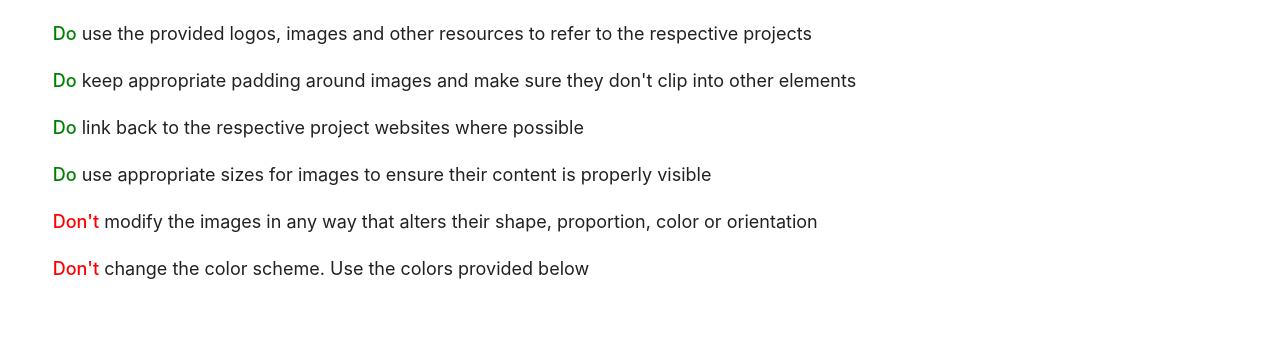
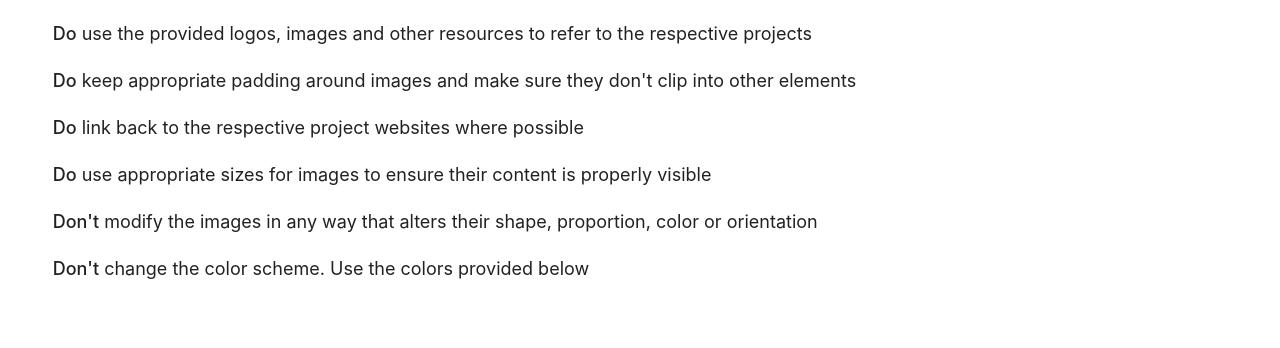
Before and after one commit to InventivetalentDev/brand, a website: page index.html in a window 1280 px wide. Shown: the part 131-479 px from the top of the page. Drawn offline with nearby package versions, Linux system fonts and the light colour scheme.

Commit message:
Deploying to gh-pages from  - a526bbca0b1426296349c6ab9c0c64680f53151b 🚀

```diff
--- a/index.html
+++ b/index.html
@@ -78,13 +78,6 @@
 
             #guideline_container{
                 font-size: 18px;
-            }
-
-            .do{
-                color: green;
-            }
-            .dont{
-                color: red;
             }
         </style>
         <style>
--- a/index.js
+++ b/index.js
@@ -1,6 +1,5 @@
 const path = require("path");
 const fs = require('fs');
-const ejs = require("ejs");
 const Handlebars = require("handlebars");
 
 const PREVIEW_SIZE = 256;
```
Also changed, not shown: 1 other file.
